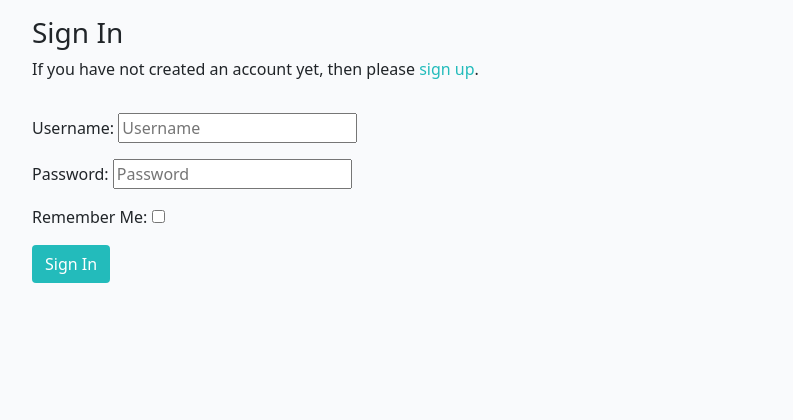
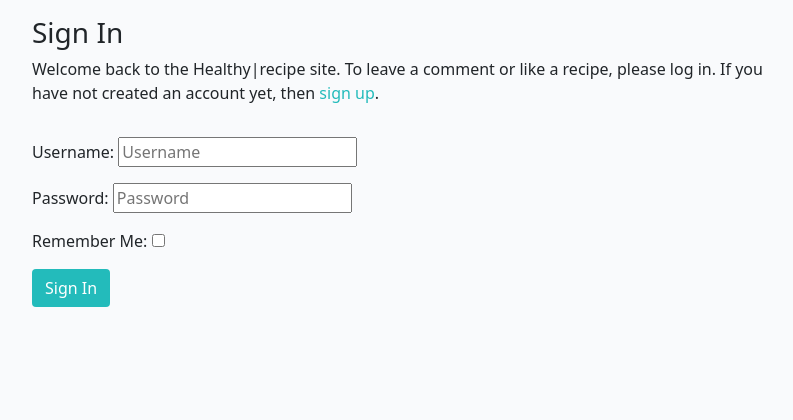
Before and after one commit to SnezhanaZdravkova/RecipesBook, a Django app: page /accounts/login/ in a window 1280 px wide. Shown: the part 60-480 px from the top of the page, without its empty margins (240-1033 px from the left). Run offline with Django 3.2, Linux system fonts and the light colour scheme; some libraries are stand-ins or nearby versions.

Commit message:
Add change to the welcome message in login.html

```diff
--- a/templates/account/login.html
+++ b/templates/account/login.html
@@ -11,7 +11,9 @@
   <div class="row">
     <div class="col-md-8 mt-3 offset-md-2">
       <h3>{% trans "Sign In" %}</h3>
-      <p>{% blocktrans %}If you have not created an account yet, then please
+      <p>{% blocktrans %}Welcome back to the Healthy|recipe site. To leave a comment or like a recipe, please log in. If
+        you
+        have not created an account yet, then
       <a class="link" href="{{ signup_url }}">sign up</a>.{% endblocktrans %}</p>
     </div>
   </div>
@@ -25,6 +27,7 @@
       {% endif %}
       <button class="btn btn-signup right" type="submit">{% trans "Sign In" %}</button>
     </form>
+    </div>
   </div>
 </div>
 {% endblock %}
```
